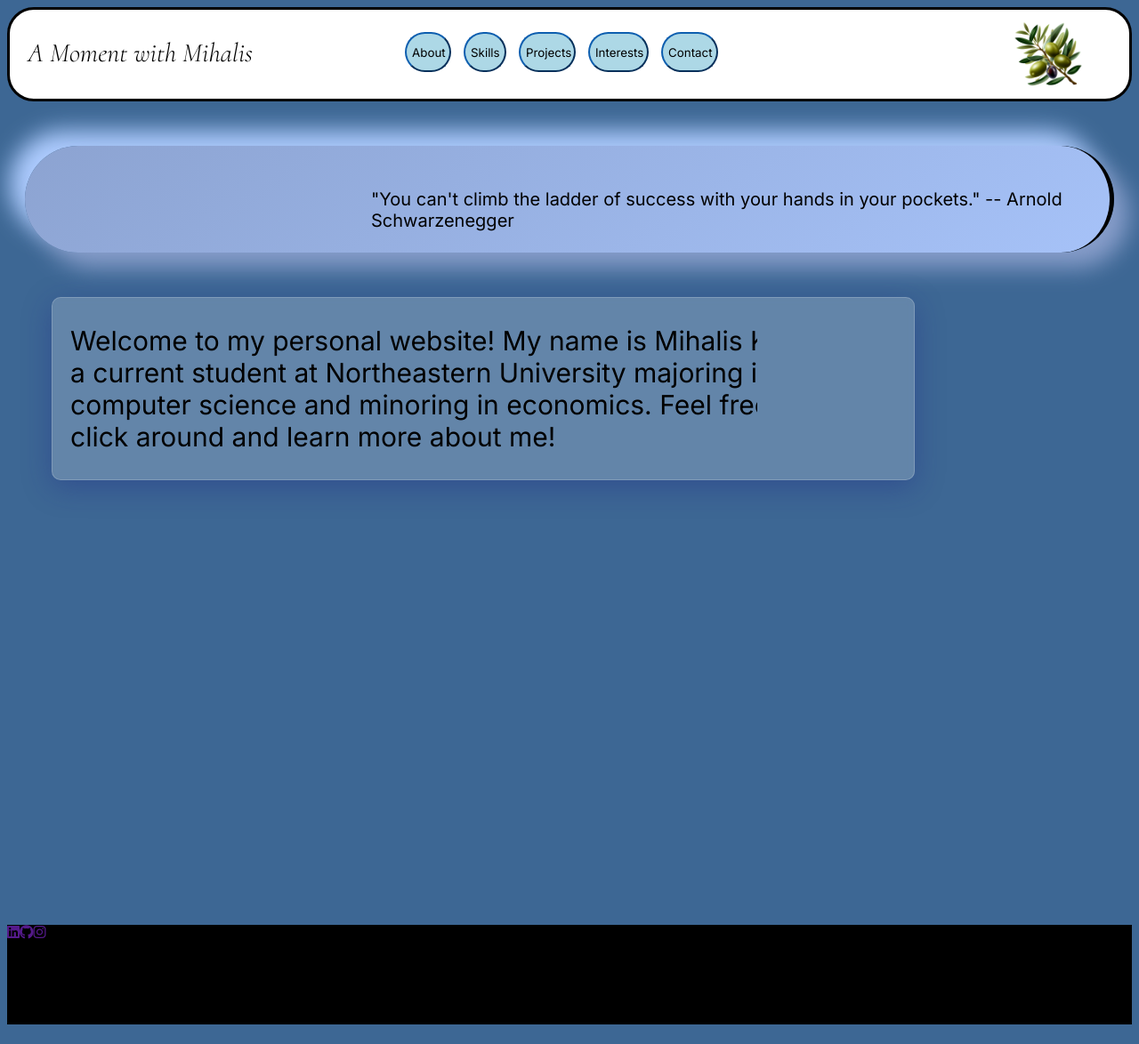
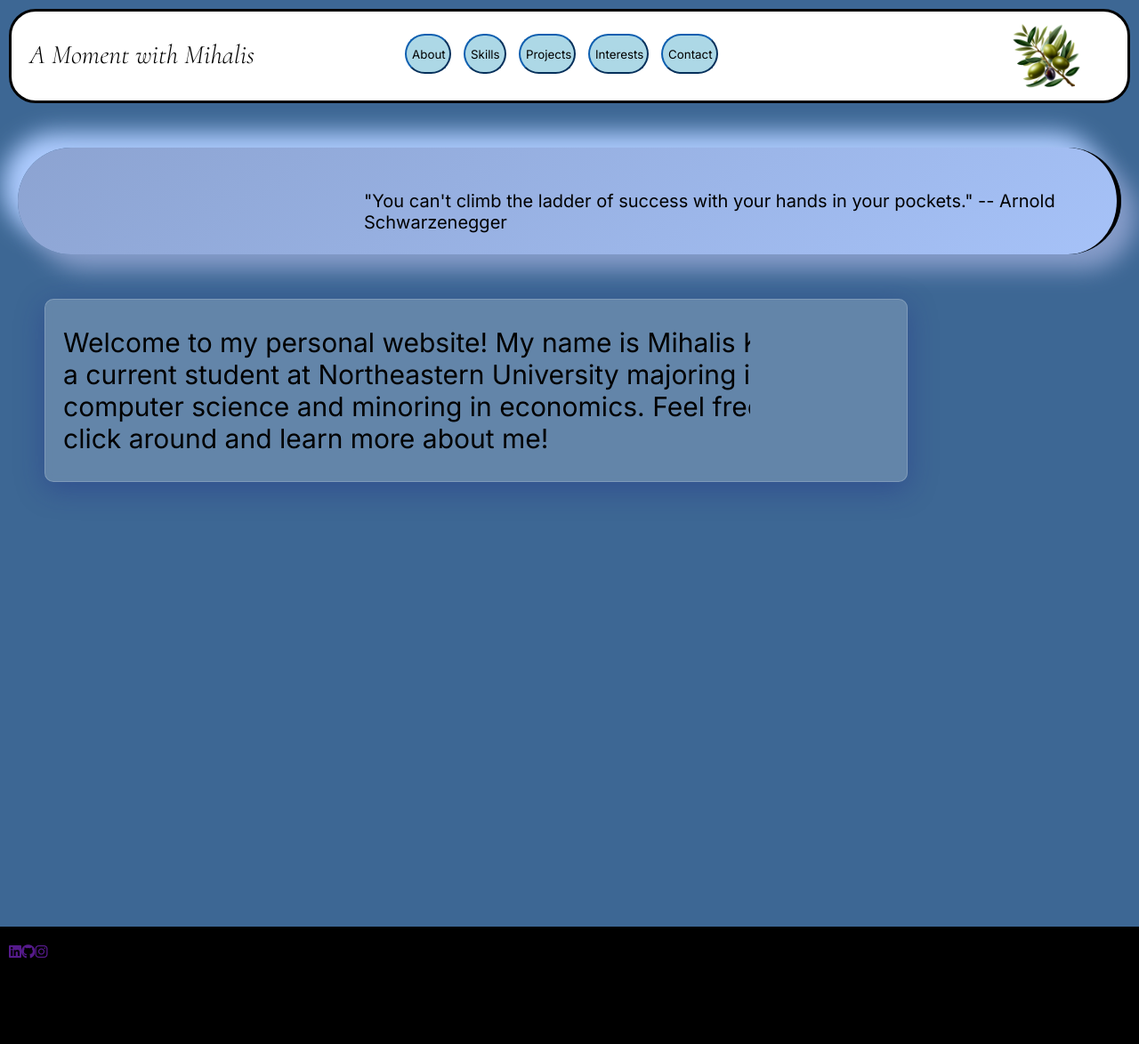
Before and after one commit to Mihalis-Koutouvos/Mihalis-Koutouvos.github.io, a plain HTML site: page main.html in a window 1280 px wide. Shown: the whole page at 89% size. Before the commit the page ends 1152 px from the top, so only its background shows below. Drawn offline with Linux system fonts and the light colour scheme.

Commit message:
Solved the issue with the footer by targeting html and body and providing it with 0 for margin and padding. I also added some margin to the header so that its dimensions were restored.

```diff
--- a/main.html
+++ b/main.html
@@ -136,7 +136,7 @@
                     <a href><i class="fa-brands fa-github"></i></a>
                     <a href><i class="fa-brands fa-instagram"></i></a>
                 </div>
-                <div>
+
 
                 <p>Copyright &copy;2024</p>
                 Copyright © 2024 Mihalis Koutouvos
--- a/styles/footer.css
+++ b/styles/footer.css
@@ -1,11 +1,20 @@
+html, body {
+    margin: 0px;
+    padding: 0px;
+}
+
 .footer-main {
     width: 100%;
     height: 14%;
     background-color: black;
+    padding: 10px 0;
+    margin: 0;
 }
 
 .footer-container {
-
+    width: 100%;
+    margin: 0;
+    padding: 10px;
 }
 
 .social-icons {
--- a/styles/header.css
+++ b/styles/header.css
@@ -9,6 +9,9 @@
     border-style: solid;
     border-color: black;
     border-width: 3px;
+    margin-left: 10px;
+    margin-right: 10px;
+    margin-top: 10px;
     /* border-style, border-color, and border-width must
     used together */
 
```
